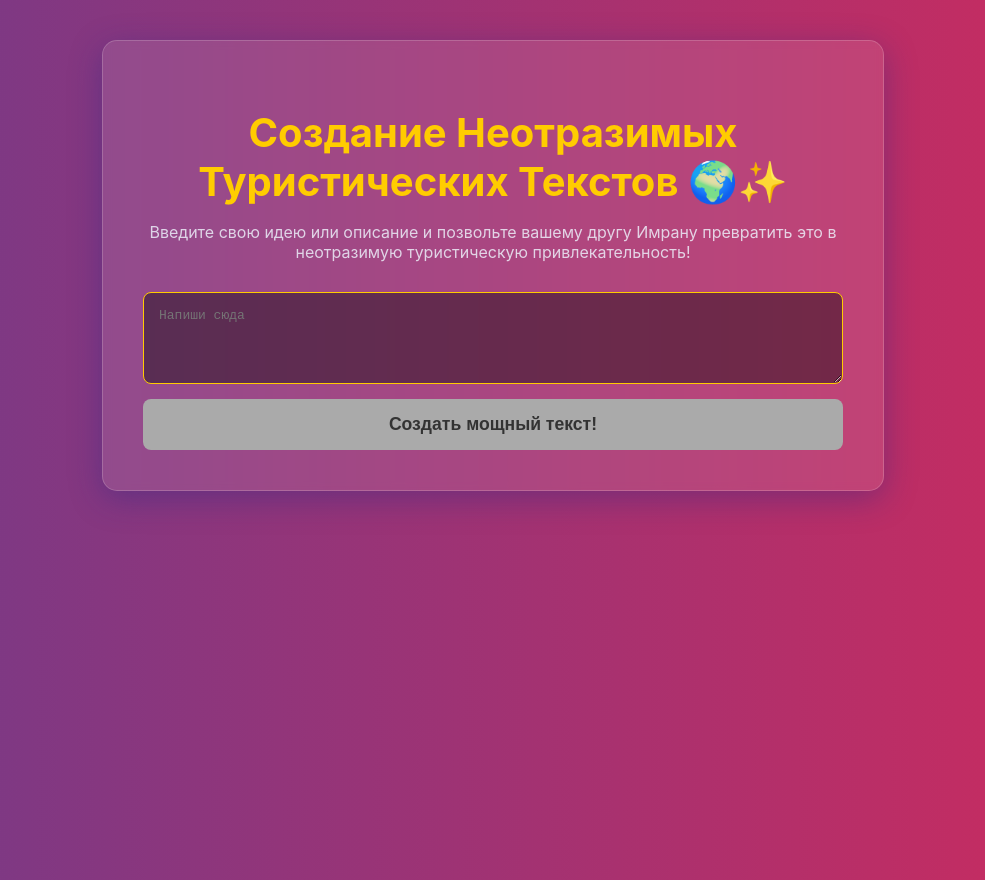
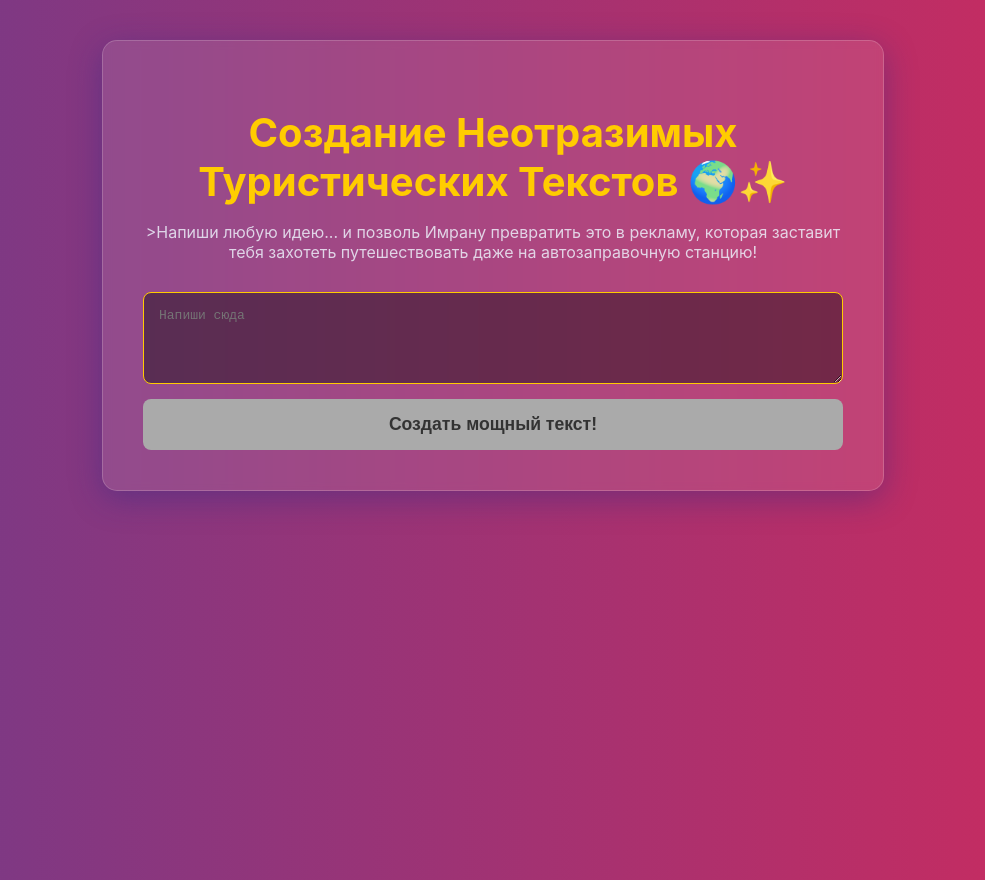
Before and after one commit to bara-bara/tanya, a Next.js app: page / in a window 1280 px wide. Shown: the whole page, without its empty margins (147-1132 px from the left). Built offline with nearby package versions, Linux system fonts and the light colour scheme.

Commit message:
Update index.js
ADD

```diff
--- a/pages/index.js
+++ b/pages/index.js
@@ -69,7 +69,7 @@ export default function Home() {
 
       <main className="main-content">
         <h1>Создание Неотразимых Туристических Текстов 🌍✨</h1>
-        <p>Введите свою идею или описание и позвольте вашему другу Имрану превратить это в неотразимую туристическую привлекательность!</p>
+        <p>>Напиши любую идею... и позволь Имрану превратить это в рекламу, которая заставит тебя захотеть путешествовать даже на автозаправочную станцию!</p>
 
         <form onSubmit={generateCaption} className="form-area">
           <textarea
```
